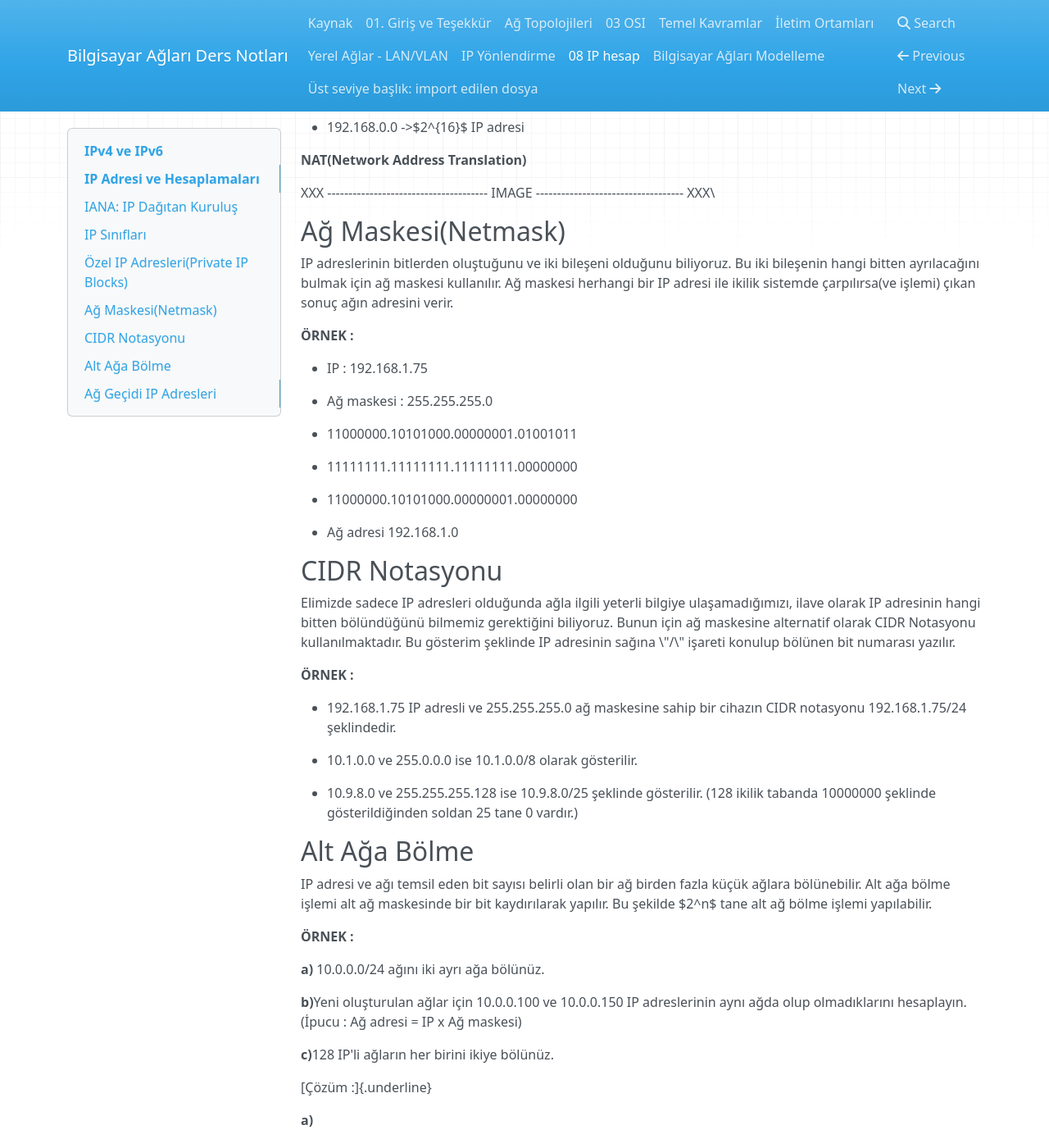
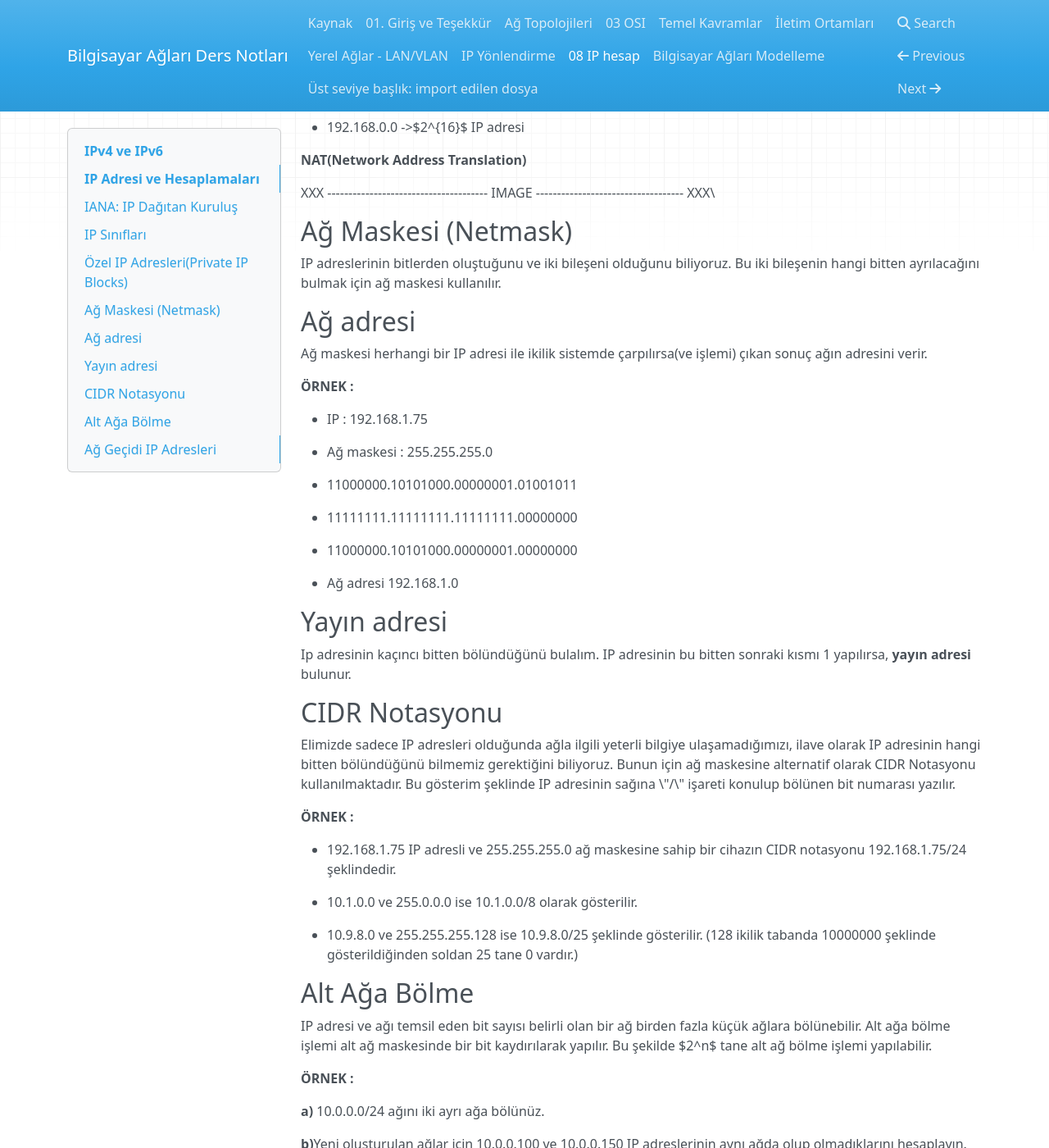
Before and after one commit to ozalpmurat/BilgisayarAglari-Kitap, an MkDocs documentation site: the page built from kaynak/08-IP_hesap.md, in a window 1280 px wide and 1400 px high, scrolled down 5206 px. Shown: the whole window at 82% size. Built offline with MkDocs 1.6.1, drawn with Linux system fonts in a browser that asks for light colours; nearby versions of some CDN libraries.

Commit message:
yayın adresi

```diff
--- a/kaynak/08-IP_hesap.md
+++ b/kaynak/08-IP_hesap.md
@@ -167,12 +167,12 @@ tamamına yetmemektedir. Bu nedenle günümüzde kurumların iç ağlarında
 XXX -------------------------------------- IMAGE
 ----------------------------------- XXX\
 
-## Ağ Maskesi(Netmask)
+## Ağ Maskesi (Netmask)
 
-IP adreslerinin bitlerden oluştuğunu ve iki bileşeni olduğunu biliyoruz.
-Bu iki bileşenin hangi bitten ayrılacağını bulmak için ağ maskesi
-kullanılır. Ağ maskesi herhangi bir IP adresi ile ikilik sistemde
-çarpılırsa(ve işlemi) çıkan sonuç ağın adresini verir.
+IP adreslerinin bitlerden oluştuğunu ve iki bileşeni olduğunu biliyoruz. Bu iki bileşenin hangi bitten ayrılacağını bulmak için ağ maskesi kullanılır.
+
+## Ağ adresi
+Ağ maskesi herhangi bir IP adresi ile ikilik sistemde çarpılırsa(ve işlemi) çıkan sonuç ağın adresini verir.
 
 **ÖRNEK :**
 
@@ -187,6 +187,9 @@ kullanılır. Ağ maskesi herhangi bir IP adresi ile ikilik sistemde
 -   11000000.10101000.00000001.00000000
 
 -   Ağ adresi 192.168.1.0
+
+## Yayın adresi
+Ip adresinin kaçıncı bitten bölündüğünü bulalım. IP adresinin bu bitten sonraki kısmı 1 yapılırsa, **yayın adresi** bulunur.
 
 ## CIDR Notasyonu
 
```
